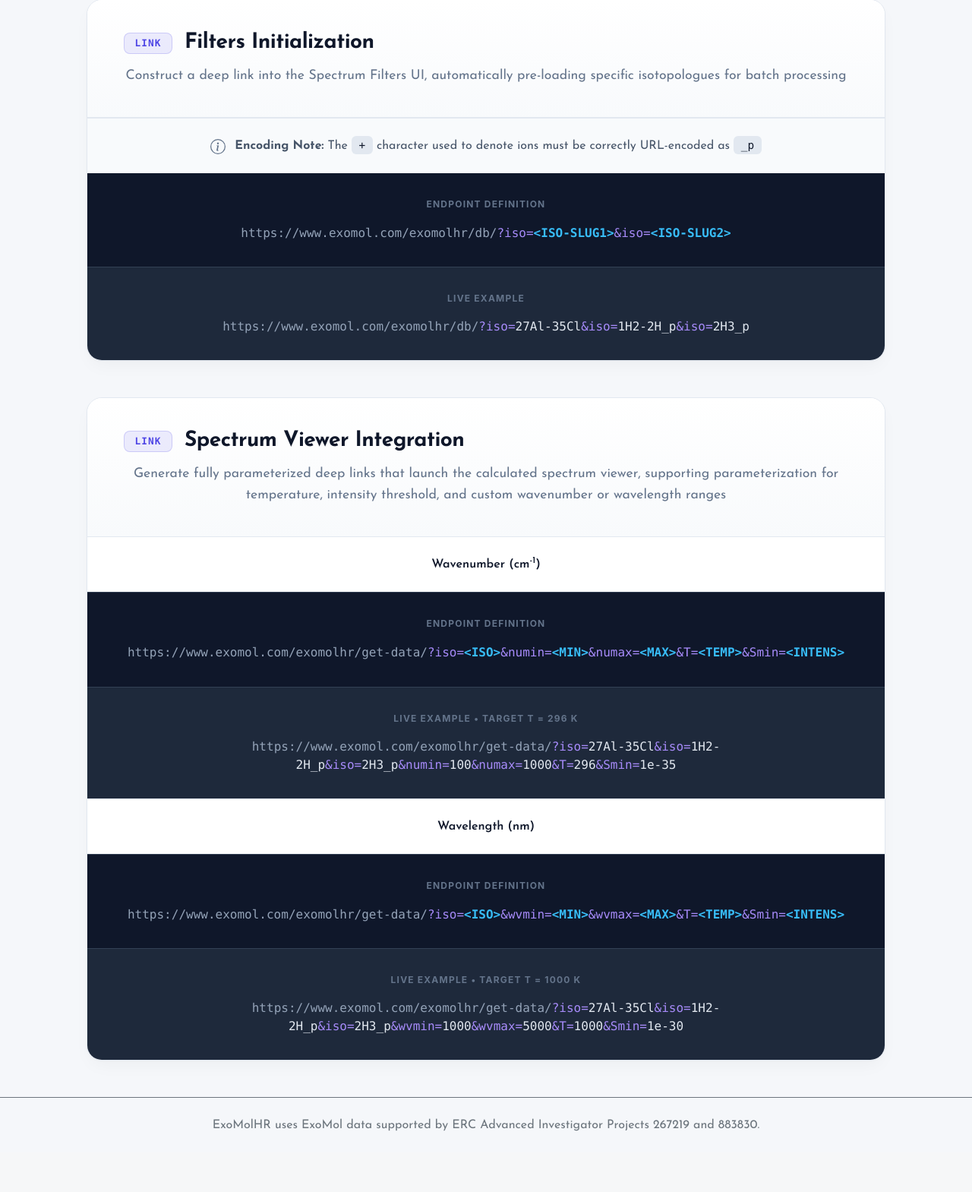
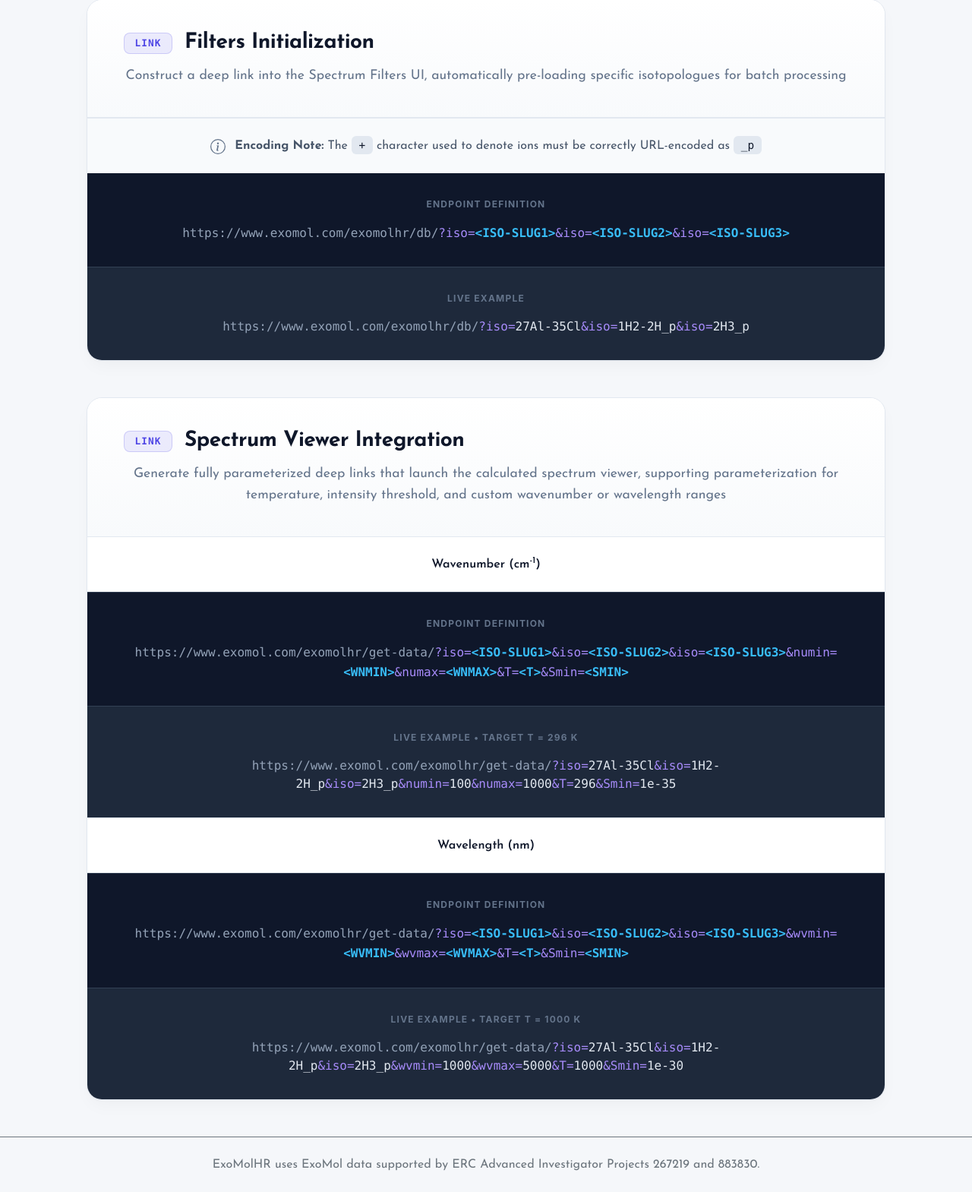
Before and after one commit to Beryl-Jingxin/ExoMolHR-web, a Django app: page /api/ in a window 1280 px wide. Shown: the part 1798-3367 px from the top of the page at 76% size. Before the commit the page ends 3287 px from the top, so only its background shows below. Run offline with Django 5.2, Linux system fonts and the light colour scheme; parts of the project's set-up code (start-up, migrations or seed data) failed here and were passed over; some libraries are stand-ins or nearby versions.

Commit message:
Update API url

```diff
--- a/exomolhr/linelist/templates/linelist/api.html
+++ b/exomolhr/linelist/templates/linelist/api.html
@@ -269,7 +269,7 @@
             <div class="api-code-block">
                 <span class="api-code-label">Endpoint Definition</span>
                 <span class="api-url">
-                    <span class="url-base">https://www.exomol.com/exomolhr/db/</span><span class="url-query">?iso=</span><span class="url-param">&lt;ISO-SLUG1&gt;</span><span class="url-query">&amp;iso=</span><span class="url-param">&lt;ISO-SLUG2&gt;</span>
+                    <span class="url-base">https://www.exomol.com/exomolhr/db/</span><span class="url-query">?iso=</span><span class="url-param">&lt;ISO-SLUG1&gt;</span><span class="url-query">&amp;iso=</span><span class="url-param">&lt;ISO-SLUG2&gt;</span><span class="url-query">&amp;iso=</span><span class="url-param">&lt;ISO-SLUG3&gt;</span>
                 </span>
             </div>
             <div class="api-code-block example">
@@ -296,7 +296,7 @@
             <div class="api-code-block">
                 <span class="api-code-label">Endpoint Definition</span>
                 <span class="api-url">
-                    <span class="url-base">https://www.exomol.com/exomolhr/get-data/</span><span class="url-query">?iso=</span><span class="url-param">&lt;ISO&gt;</span><span class="url-query">&amp;numin=</span><span class="url-param">&lt;MIN&gt;</span><span class="url-query">&amp;numax=</span><span class="url-param">&lt;MAX&gt;</span><span class="url-query">&amp;T=</span><span class="url-param">&lt;TEMP&gt;</span><span class="url-query">&amp;Smin=</span><span class="url-param">&lt;INTENS&gt;</span>
+                    <span class="url-base">https://www.exomol.com/exomolhr/get-data/</span><span class="url-query">?iso=</span><span class="url-param">&lt;ISO-SLUG1&gt;</span><span class="url-query">&amp;iso=</span><span class="url-param">&lt;ISO-SLUG2&gt;</span><span class="url-query">&amp;iso=</span><span class="url-param">&lt;ISO-SLUG3&gt;</span><span class="url-query">&amp;numin=</span><span class="url-param">&lt;WNMIN&gt;</span><span class="url-query">&amp;numax=</span><span class="url-param">&lt;WNMAX&gt;</span><span class="url-query">&amp;T=</span><span class="url-param">&lt;T&gt;</span><span class="url-query">&amp;Smin=</span><span class="url-param">&lt;SMIN&gt;</span>
                 </span>
             </div>
             <div class="api-code-block example">
@@ -312,7 +312,7 @@
             <div class="api-code-block">
                 <span class="api-code-label">Endpoint Definition</span>
                 <span class="api-url">
-                    <span class="url-base">https://www.exomol.com/exomolhr/get-data/</span><span class="url-query">?iso=</span><span class="url-param">&lt;ISO&gt;</span><span class="url-query">&amp;wvmin=</span><span class="url-param">&lt;MIN&gt;</span><span class="url-query">&amp;wvmax=</span><span class="url-param">&lt;MAX&gt;</span><span class="url-query">&amp;T=</span><span class="url-param">&lt;TEMP&gt;</span><span class="url-query">&amp;Smin=</span><span class="url-param">&lt;INTENS&gt;</span>
+                    <span class="url-base">https://www.exomol.com/exomolhr/get-data/</span><span class="url-query">?iso=</span><span class="url-param">&lt;ISO-SLUG1&gt;</span><span class="url-query">&amp;iso=</span><span class="url-param">&lt;ISO-SLUG2&gt;</span><span class="url-query">&amp;iso=</span><span class="url-param">&lt;ISO-SLUG3&gt;</span><span class="url-query">&amp;wvmin=</span><span class="url-param">&lt;WVMIN&gt;</span><span class="url-query">&amp;wvmax=</span><span class="url-param">&lt;WVMAX&gt;</span><span class="url-query">&amp;T=</span><span class="url-param">&lt;T&gt;</span><span class="url-query">&amp;Smin=</span><span class="url-param">&lt;SMIN&gt;</span>
                 </span>
             </div>
             <div class="api-code-block example">
```
